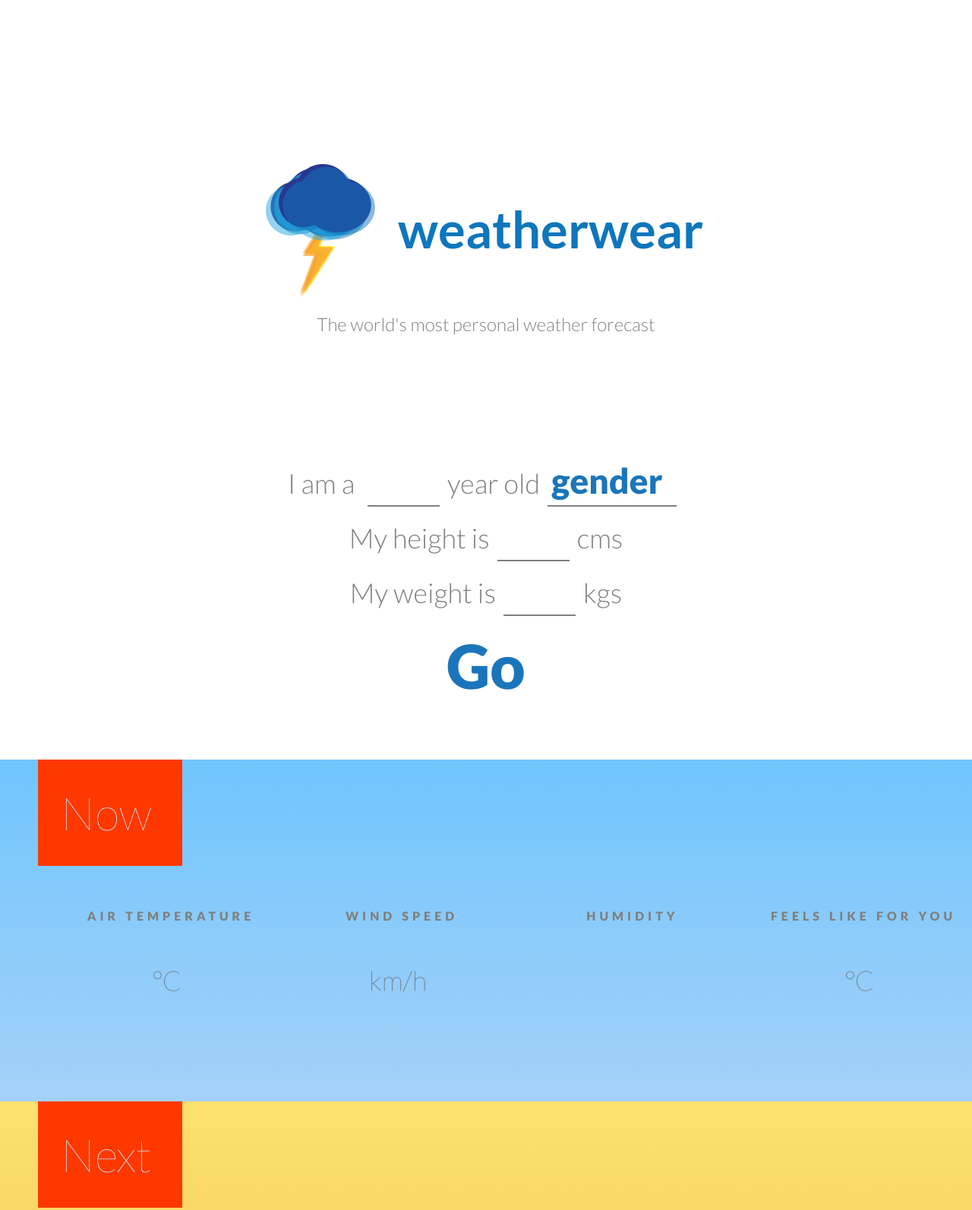
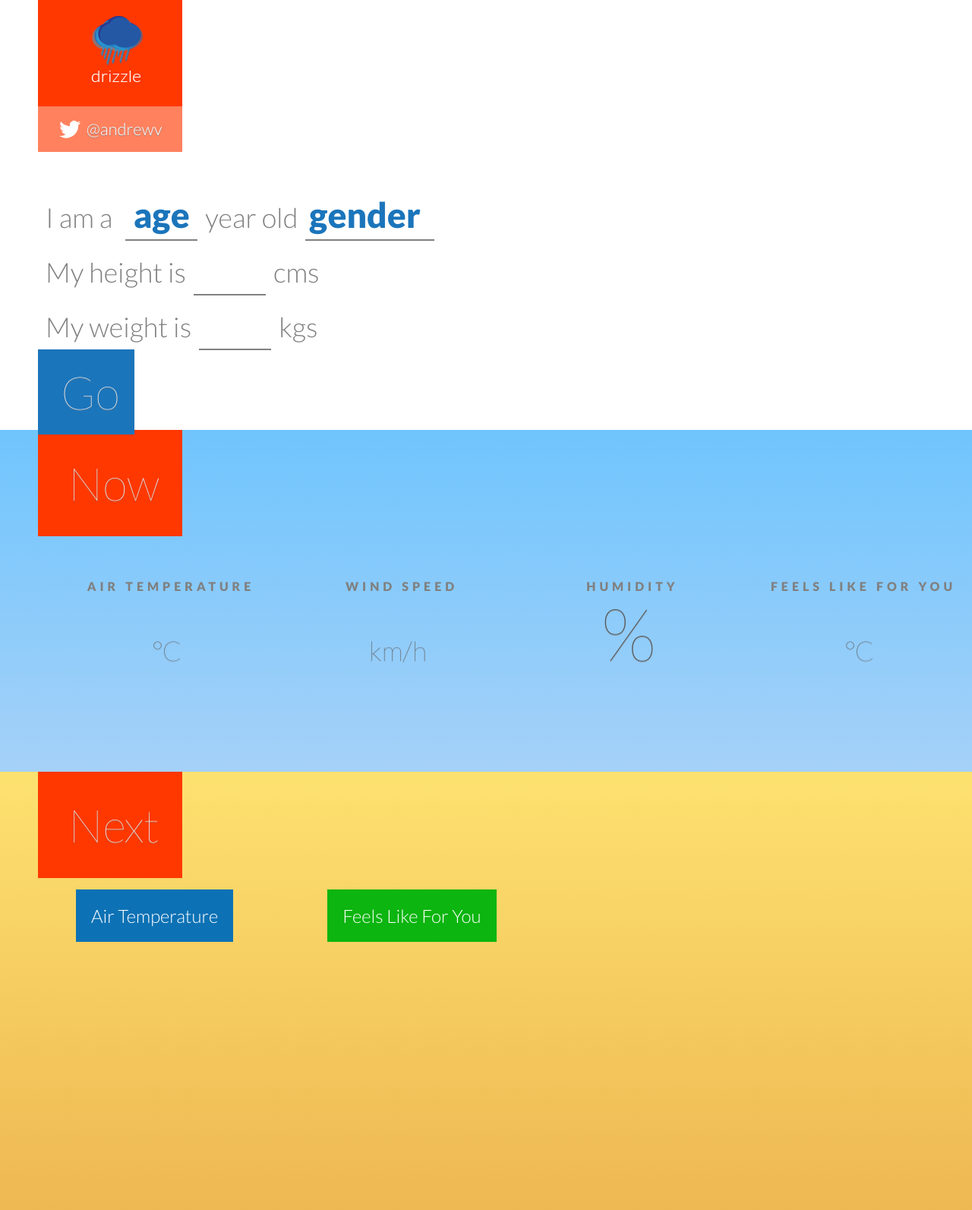
Before and after one commit to andrewv/drizzle, a plain HTML site: page index.html in a window 1280 px wide. Shown: the top 1593 px of the page at 76% size. Drawn offline with Linux system fonts and the light colour scheme.

Commit message:
Re-design

```diff
--- a/application3.js
+++ b/application3.js
@@ -31,6 +31,44 @@ $(document).ready(function() {
 			var JSONURL = "https://api.forecast.io/forecast/" + forecastAPI + "/" + Location.latitude + "," + Location.longitude;
 			console.log(JSONURL);
 	$('#getLocation').on('click', function(){
+
+		//VALIDATION
+		var userHeight = ($('#userHeight').val());
+		var userWeight = ($('#userWeight').val());
+		var userAge = ($("#userAge").val());
+		console.log("HEIGHT" + userHeight);
+		if (userHeight.length == 0) {
+			alert("Please enter your height in whole centimetres")
+			} else {
+				console.log("NEW HEIGHT" + userHeight);
+				if (isNaN(userHeight)) {
+					console.log(isNaN(userHeight));
+					alert("Please enter your height in whole numbers only")
+				} else {
+					if (userWeight.length == 0) {
+						alert("Please enter your weight in whole kilograms")
+						} else {
+							if (isNaN(userWeight)) {
+								alert("Please enter your weight in whole numbers only")
+							} else {
+								if (userAge.length == 0) {
+									alert("Please enter your age in whole numbers")
+								} else {
+									if (isNaN(userAge)) {
+										alert("Please enter your age in whole numbers only")
+									} else {
+										StartDrizzle();
+									}
+
+								}
+							}
+
+						}
+					}
+				}
+
+	});
+	function StartDrizzle() {
         $.ajax({
            url: JSONURL, //URL of JSON
            data: {'units':'si'}, // to add at end of URL
@@ -41,7 +79,7 @@ $(document).ready(function() {
                parseData(data); //runs this function
 			   }
 		});
-	});
+	};
 
     function parseData(rtdata){ //MAIN FUNCTION
 
@@ -194,7 +232,7 @@ $(document).ready(function() {
 				},
 				{
 					fillColor : "rgba(151,187,205,0)",
-					strokeColor : "#ff3800",
+					strokeColor : "rgba(12,181,15,1)",
 					pointColor : "rgba(151,187,205,1)",
 					pointStrokeColor : "#fff",
 					data : nextUserTemp,
@@ -212,7 +250,7 @@ $(document).ready(function() {
 			scaleStepWidth : 1,
 			//Number - The scale starting value
 			scaleStartValue : nextTempLow,
-			datasetStrokeWidth : 12,
+			datasetStrokeWidth : 6,
 			bezierCurve: false,
 			pointDot : false,
 			scaleFontFamily : "'Lato'",
@@ -273,7 +311,7 @@ $(document).ready(function() {
 
 					$('#currentWind').html("<h2 class = 'temp'>" + currentWind + "</h2>");
 
-					$('#currentRH').html("<h2 class = 'temp'>" + (currentRH)*100 + "%</h2>");
+					$('#currentRH').html("<h2 class = 'temp'>" + (currentRH)*100 + "</h2>");
 
 					$('#clothingMSG1').html("<h3 class = 'temp-rain'>" + clothingMSG1 + "</h3>");
 
--- a/index.html
+++ b/index.html
@@ -16,18 +16,21 @@
 
 <div id = "main-container">
 	<div class = "section-white">
-		<div class = "top-center">
-			<img src = "weather.png">
-			<h3>The world's most personal weather forecast</h3>
-		</div>
-		<div id = "top-center">
-		<h5>I am a </h5><input type = "text" name = "Age" maxlength="3" id = "userAge"><h5>year old</h5><input type = "text" name = "gender" maxlength="6" id = "userGender" value = "gender">
+	<div class = "sectionHeader">
+	 <img src = "drizzle.png">
+	</div>
+	<div id = "twitter">
+		<h3><img src = "twitter.png"><a href = "http://www.twitter.com/andrewv">@andrewv</a></h3>
+	</div>
+		<div class = "section">
+		<h5>I am a </h5><input type = "text" name = "Age" maxlength="3" id = "userAge" value = "age" onclick="this.value='';" onfocus="this.select()" onblur="this.value=!this.value?'age':this.value;"><h5>year old</h5><input type = "text" name = "gender" maxlength="6" id = "userGender" value = "gender" onclick="this.value='';" onfocus="this.select()" onblur="this.value=!this.value?'gender':this.value;">
 		<br>
 		<h5>My height is</h5><input type = "text" name = "Height" maxlength = "3" id = "userHeight"><h5>cms</h5>
 		<br>
 		<h5>My weight is</h5><input type = "text" name = "Weight" maxlength = "3" id = "userWeight"><h5>kgs</h5>
+		</div>
 		<h1 id = "getLocation"><a href = "#">Go</a></h1>
-		</div>
+
 	</div>
 	<div id = "section-today">
 	<h1 class = "sectionHeader">Now</h1>
@@ -44,7 +47,7 @@
 			</div>
 			<div class = "section-box">
 				<h4 class = "temp-caps">HUMIDITY</h4>
-				<h2 class = "temp" id = "currentRH"></h2>
+				<h2 class = "temp" id = "currentRH">%</h2>
 			</div>
 			<div class = "section-box">
 				<h4 class = "temp-caps">FEELS LIKE FOR YOU</h4>
@@ -58,6 +61,9 @@
 		<div id = "section-tomorrow">
 		<h1 class = "sectionHeader">Next</h1>
 			<h3 class = "temp-rain" id = "nextForecast"></h3>
+			<br>
+			<h3 id = "legend-blue">Air Temperature</h3>
+			<h3 id = "legend-red">Feels Like For You</h3>
 		<div class = "section">
 
 			<canvas id="canvas" height="450" width="900"></canvas>
--- a/style.css
+++ b/style.css
@@ -9,111 +9,6 @@ body { /* Ensures background takes full-screen */
     background-attachment: fixed;
 }
 
-#canvas {
-	width:200px;
-	height:200px;
-	border-radius:5px solid black;
-	border-top
-}
-
-.sectionHeader {
-	width:140px;
-	height:100px;
-	background-color:#ff3800;
-	margin-left:50px;
-	color:white;
-	padding:20px 20px 20px 30px;
-	line-height:100px; /*centres text vertically inside box*/
-	text-shadow: #818181 0px 1px 1px;
-	}
-
-#section-today {
-	width:100%;
-	height:100%;
-	min-height:400px;
-	padding-bottom:50px;	background:rgb(79,143,249) no-repeat center center fixed; /* Old browsers */
-    background: -moz-linear-gradient()-gradient(rgba(112,197,253,1) 1%, rgba(165,209,248,1) 100%); /* FF3.6+ */
-    background: -webkit-gradient(linear, color-stop(1%,rgba(112,197,253,1)), color-stop(100%,rgba(165,209,248,1))); /* Chrome,Safari4+ */
-    background: -webkit-linear-gradient(rgba(112,197,253,1) 1%,rgba(165,209,248,1) 100%); /* Chrome10+,Safari5.1+ */
-    background: -o-linear-gradient(rgba(112,197,253,1) 1%,rgba(165,209,248,1) 100%); /* Opera 12+ */
-    background: -ms-linear-gradient(rgba(112,197,253,1) 1%,rgba(165,209,248,1) 100%); /* IE10+ */
-    background: linear-gradient(rgba(112,197,253,1) 1%,rgba(165,209,248,1) 100%); /* W3C */
-    filter: progid:DXImageTransform.Microsoft.gradient( startColorstr='#a4c5fc', endColorstr='#4f8ff9',GradientType=1 ); /* IE6-9 fallback on horizontal gradient */
-}
-
-#section-tomorrow {
-	width:100%;
-	height:100%;
-	min-height:600px;
-	padding-bottom:50px;
-	background:rgb(79,143,249) no-repeat center center fixed; /* Old browsers */
-    background: -moz-linear-gradient()-gradient(rgba(253,225,111,1) 1%, rgba(236,178,78,1) 100%); /* FF3.6+ */
-    background: -webkit-gradient(linear, color-stop(1%,rgba(253,225,111,1)), color-stop(100%,rgba(236,178,78,1))); /* Chrome,Safari4+ */
-    background: -webkit-linear-gradient(rgba(253,225,111,1) 1%,rgba(236,178,78,1) 100%); /* Chrome10+,Safari5.1+ */
-    background: -o-linear-gradient(rgba(253,225,111,1) 1%,rgba(236,178,78,1) 100%); /* Opera 12+ */
-    background: -ms-linear-gradient(rgba(253,225,111,1) 1%,rgba(236,178,78,1) 100%); /* IE10+ */
-    background: linear-gradient(rgba(253,225,111,1) 1%,rgba(236,178,78,1) 100%); /* W3C */
-    filter: progid:DXImageTransform.Microsoft.gradient( startColorstr='#a4c5fc', endColorstr='#4f8ff9',GradientType=1 ); /* IE6-9 fallback on horizontal gradient */
-}
-
-.section-white {
-	background-color:white;
-	height:100%;
-	width:100%;
-	text-align:center;
-	min-height:800px;
-}
-
-#section-today h2 {
-	color:#525252; /*darkens temperature color of text */
-	text-shadow: #818181 0px 1px 1px;
-
-}
-
-#section-tomorrow h2 {
-	color:#525252; /*darkens temperature color of text */
-	text-shadow: #818181 0px 1px 1px;
-}
-#section-tomorrow h1 {
-	text-shadow: #818181 0px 1px 1px;
-}
-
-.top-center {
-	width:600px;
-	height:400px;
-	margin:0 auto;
-	margin-top:200px;
-
-}
-
-#logo img {
-	width:300px;
-	height:100px;
-
-
-}
-
-
-#container {
-	width:100%;
-	height:1000px;
-
-}
-
-.section { /*tabbed data */
-	margin-left:60px;
-	margin-top:50px;
-}
-
-.section-box {
-	text-align:center;
-	width:300px;
-	height:150px;
-	display:inline-block;
-}
-
-
-
 
 h1, h2, h3, h4, h5, h6, p, input {
 	font-family:'Lato', Arial, Verdana, sans-serif;
@@ -121,14 +16,6 @@ h1, h2, h3, h4, h5, h6, p, input {
 	line-height:2em;
 }
 
-a {
-	margin-top:20px;
-	font-size:80px;
-	text-decoration:none;
-	font-weight:900;
-	color:#1b75bb;
-
-}
 
 a:hover {
 	color:#569ff2;
@@ -171,6 +58,172 @@ h5 {
 	color:#808080;
 	display:inline;
 }
+
+#canvas {
+	width:200px;
+	height:200px;
+	border-radius:5px solid black;
+	border-top
+}
+
+.sectionHeader {
+	width:140px;
+	height:100px;
+	background-color:#ff3800;
+	margin-left:50px;
+	color:white;
+	padding:20px 20px 20px 30px;
+	line-height:100px; /*centres text vertically inside box*/
+	text-shadow: #818181 0px 1px 1px;
+	text-align:center;
+	}
+
+#getLocation {
+	width:140px;
+	height:100px;
+	background-color:#1b75bb;
+	margin-left:50px;
+	color:white;
+	padding:20px 20px 20px 30px;
+	line-height:100px; /*centres text vertically inside box*/
+	text-shadow: #818181 0px 1px 1px;
+	text-align:center;
+	display:inline;
+	}
+
+#getLocation a {
+	font-weight:100;
+	color:white;
+	text-shadow: #818181 0px 1px 1px;
+	text-decoration:none;
+}
+
+#twitter {
+	width:170px;
+	height:40px;
+	background-color:#ff815e;
+	margin-left:50px;
+	color:white;
+	padding:10px 10px 10px 10px;
+	line-height:100px; /*centres text vertically inside box*/
+	text-shadow: #818181 0px 1px 1px;
+	}
+
+#twitter img {
+	margin-left: 10px;
+	margin-top:5px;
+	display:inline;
+	height:30px;
+	float:left;
+}
+
+#twitter h3 {
+	line-height:20px;
+}
+
+#twitter a {
+	font-size:22px;
+	text-decoration:none;
+	font-weight:300;
+	color:white;
+	line-height:40px;
+
+}
+
+
+#section-today {
+	width:100%;
+	height:100%;
+	min-height:400px;
+	padding-bottom:50px;	background:rgb(79,143,249) no-repeat center center fixed; /* Old browsers */
+    background: -moz-linear-gradient()-gradient(rgba(112,197,253,1) 1%, rgba(165,209,248,1) 100%); /* FF3.6+ */
+    background: -webkit-gradient(linear, color-stop(1%,rgba(112,197,253,1)), color-stop(100%,rgba(165,209,248,1))); /* Chrome,Safari4+ */
+    background: -webkit-linear-gradient(rgba(112,197,253,1) 1%,rgba(165,209,248,1) 100%); /* Chrome10+,Safari5.1+ */
+    background: -o-linear-gradient(rgba(112,197,253,1) 1%,rgba(165,209,248,1) 100%); /* Opera 12+ */
+    background: -ms-linear-gradient(rgba(112,197,253,1) 1%,rgba(165,209,248,1) 100%); /* IE10+ */
+    background: linear-gradient(rgba(112,197,253,1) 1%,rgba(165,209,248,1) 100%); /* W3C */
+    filter: progid:DXImageTransform.Microsoft.gradient( startColorstr='#a4c5fc', endColorstr='#4f8ff9',GradientType=1 ); /* IE6-9 fallback on horizontal gradient */
+}
+
+#section-tomorrow {
+	width:100%;
+	height:100%;
+	min-height:600px;
+	padding-bottom:50px;
+	background:rgb(79,143,249) no-repeat center center fixed; /* Old browsers */
+    background: -moz-linear-gradient()-gradient(rgba(253,225,111,1) 1%, rgba(236,178,78,1) 100%); /* FF3.6+ */
+    background: -webkit-gradient(linear, color-stop(1%,rgba(253,225,111,1)), color-stop(100%,rgba(236,178,78,1))); /* Chrome,Safari4+ */
+    background: -webkit-linear-gradient(rgba(253,225,111,1) 1%,rgba(236,178,78,1) 100%); /* Chrome10+,Safari5.1+ */
+    background: -o-linear-gradient(rgba(253,225,111,1) 1%,rgba(236,178,78,1) 100%); /* Opera 12+ */
+    background: -ms-linear-gradient(rgba(253,225,111,1) 1%,rgba(236,178,78,1) 100%); /* IE10+ */
+    background: linear-gradient(rgba(253,225,111,1) 1%,rgba(236,178,78,1) 100%); /* W3C */
+    filter: progid:DXImageTransform.Microsoft.gradient( startColorstr='#a4c5fc', endColorstr='#4f8ff9',GradientType=1 ); /* IE6-9 fallback on horizontal gradient */
+}
+
+.section-white {
+	background-color:white;
+	height:100%;
+	width:100%;
+	min-height:500px;
+}
+
+#section-today h2 {
+	color:#525252; /*darkens temperature color of text */
+	text-shadow: #818181 0px 1px 1px;
+
+}
+
+#section-tomorrow h2 {
+	color:#525252; /*darkens temperature color of text */
+	text-shadow: #818181 0px 1px 1px;
+}
+#section-tomorrow h1 {
+	text-shadow: #818181 0px 1px 1px;
+}
+
+
+
+
+#container {
+	width:100%;
+	height:1000px;
+
+}
+
+.section { /*tabbed data */
+	margin-left:60px;
+	margin-top:50px;
+}
+
+.section-box {
+	text-align:center;
+	width:300px;
+	height:150px;
+	display:inline-block;
+}
+
+#legend-red {
+	background-color:rgba(12,181,15,1);
+	display:inline;
+	margin-right:20px;
+	z-index:100;
+	padding:20px;
+	color:white;
+	margin-left:100px;
+}
+
+
+#legend-blue {
+	background-color:rgba(13,114,181,1);
+	display:inline;
+	margin-right:20px;
+	z-index:100;
+	padding:20px;
+	color:white;
+	margin-left:100px;
+}
+
+
 
 
 #highlight {
@@ -228,13 +281,3 @@ input:focus {
 	outline:none;
 
 }
-
-#locationgrab {
-	margin-top:100px;
-	color:white;
-	background-color:#1b75bb;
-	padding:10px;
-	border: 2px solid #0362aa;
-	border-radius:20px;
-
-}
```
Also changed, not shown: Untitled-1.png (added), drizzle.png (added), twitter.png (added).
